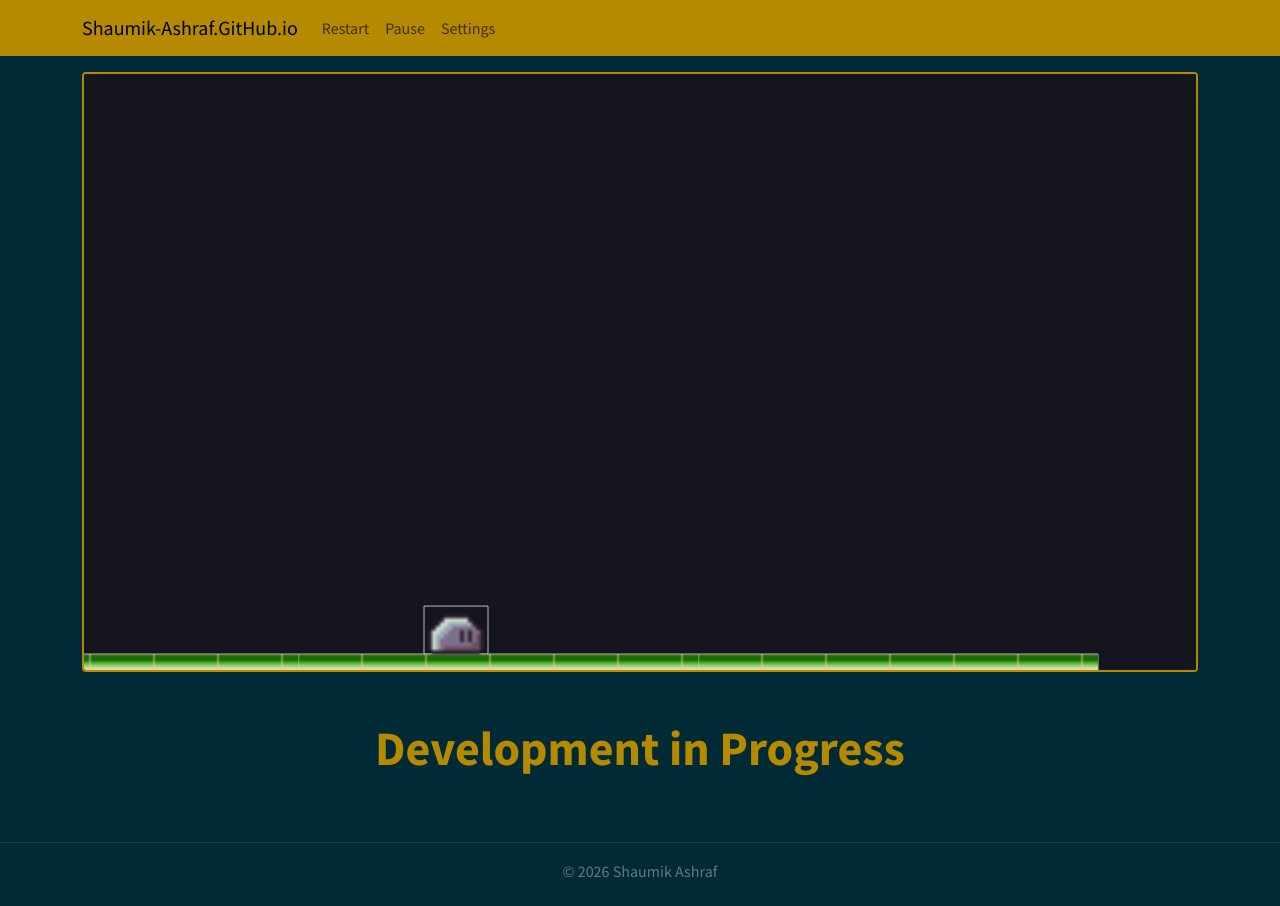
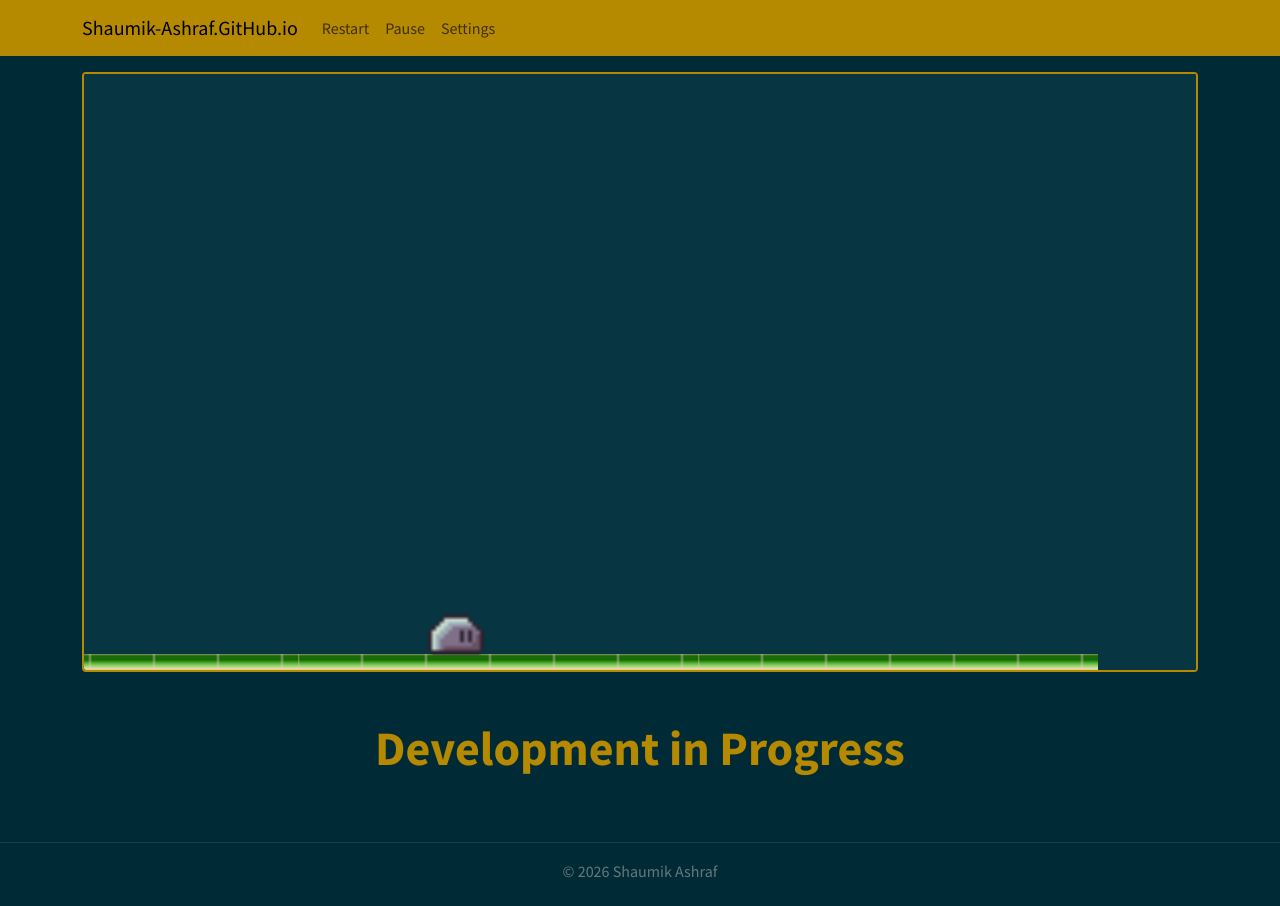
Before and after one commit to Shaumik-Ashraf/shaumik-ashraf.github.io, a Next.js app: page / in a window 1280 px wide. Built offline with nearby package versions, Linux system fonts and the light colour scheme.

Commit message:
disable wireframes

```diff
--- a/components/game_engine.js
+++ b/components/game_engine.js
@@ -36,6 +36,9 @@ const PORTAL_W          = 64;    // TILE_SIZE * TILE_SCALE — one rendered tile
 const PORTAL_H          = 64;
 const BASE_PORTAL_GAP   = 1200;  // less frequent than platforms
 const PORTAL_GAP_JITTER = 400;
+
+// Developer tools
+const WIREFRAMES = false;   // enable hitbox wireframes
 
 const GameEngine = forwardRef(function GameEngine(_, ref) {
   const containerRef  = useRef(null);
@@ -226,7 +229,7 @@ const GameEngine = forwardRef(function GameEngine(_, ref) {
     renderRef.current = Render.create({
       element: containerRef.current,
       engine:  engineRef.current,
-      options: { width, height, wireframes: true, background: CANVAS_BG, hasBounds: true },
+      options: { width, height, wireframes: WIREFRAMES, background: CANVAS_BG, hasBounds: true },
     });
 
     // Reset world state
```
